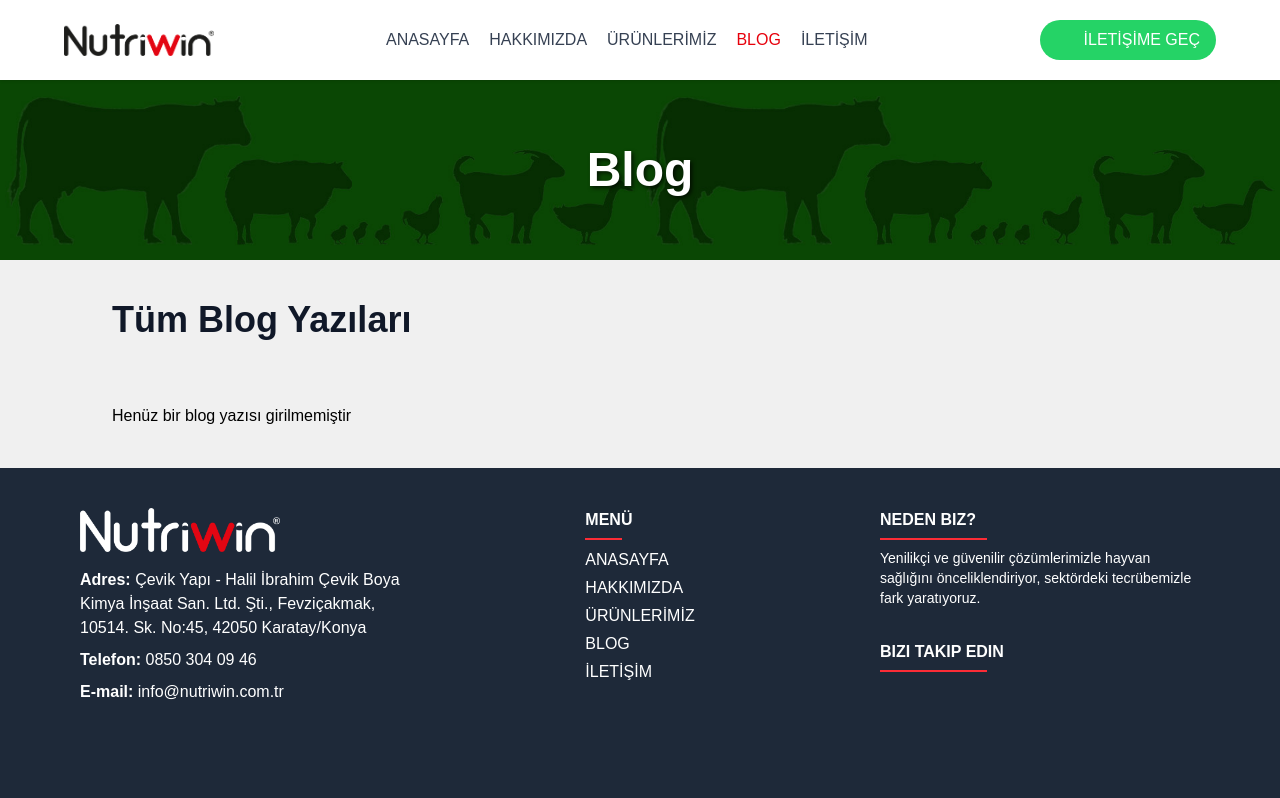
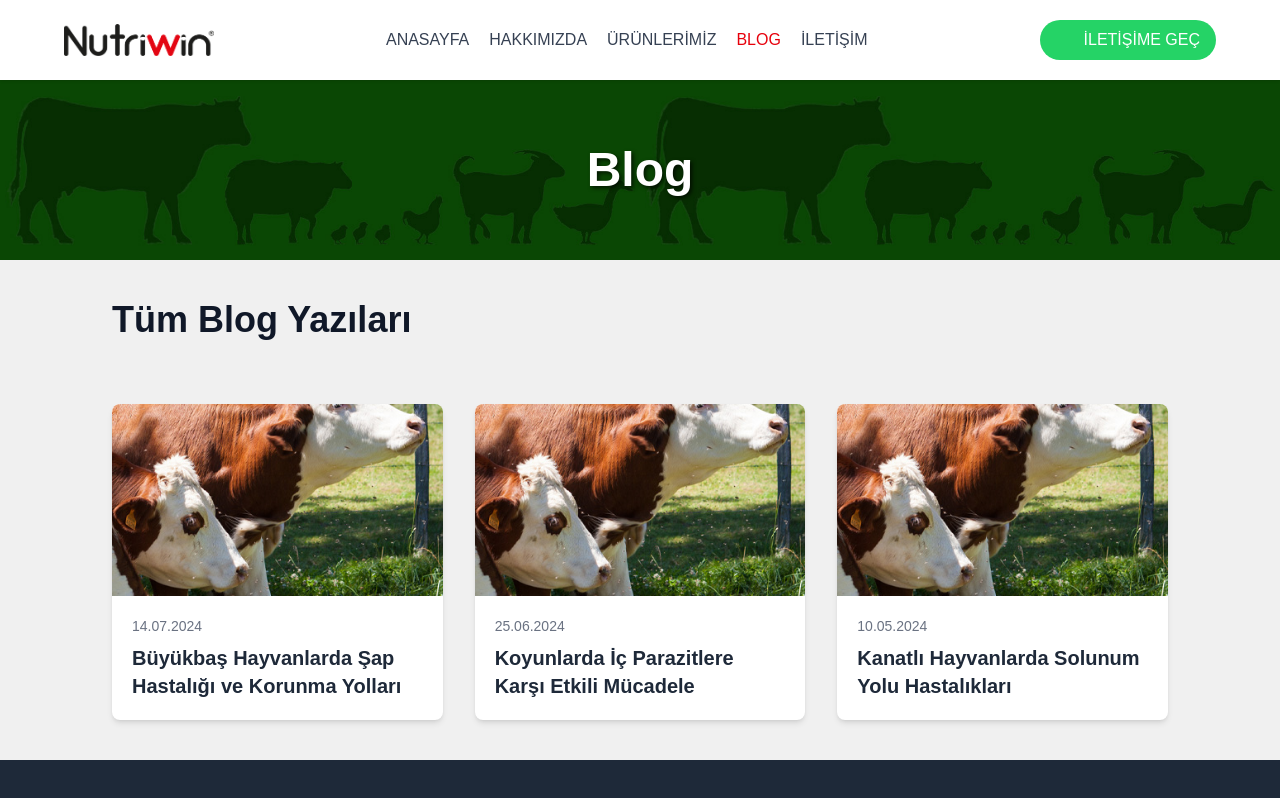
Before and after one commit to yavuzbekarofficial/nutriwin, a Next.js app: page /blog in a window 1280 px wide. Shown: the top 798 px of the page. Built offline with nearby package versions, Linux system fonts and the light colour scheme; some icons are missing.

Commit message:
fix blog page

```diff
--- a/components/HomePage/HomePage.tsx
+++ b/components/HomePage/HomePage.tsx
@@ -23,7 +23,7 @@ function HomePage() {
       <div className="max-w-6xl mx-auto px-12 py-10 flex flex-col gap-10">
         <AboutSectioon />
         <ProductSection />
-        {/* <BlogSection /> */}
+        <BlogSection />
         {/* <SahaEkibi /> */}
         <NumbersSection />
         <Maps />
--- a/pages/blog/index.tsx
+++ b/pages/blog/index.tsx
@@ -25,8 +25,7 @@ const BlogAnaSayfa: React.FC = () => {
           Tüm Blog Yazıları
         </h1>
         {/* Blog yazılarını listelemek için BlogList bileşenini kullanıyoruz */}
-        {/* <BlogList blogs={blogs} /> */}
-        <div>Henüz bir blog yazısı girilmemiştir</div>
+        <BlogList blogs={blogs} />
       </div>
 
       <Footer />
```
